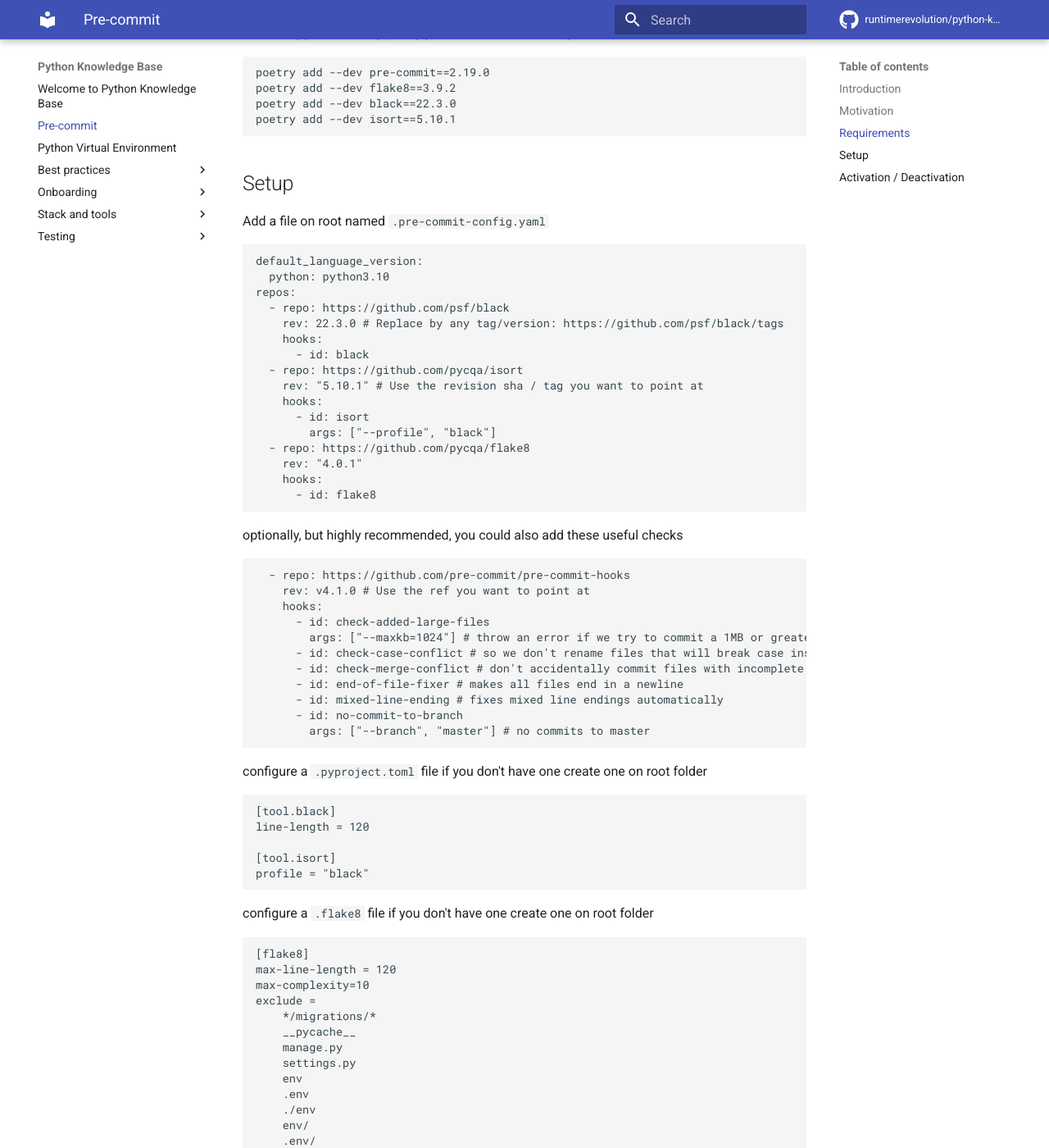
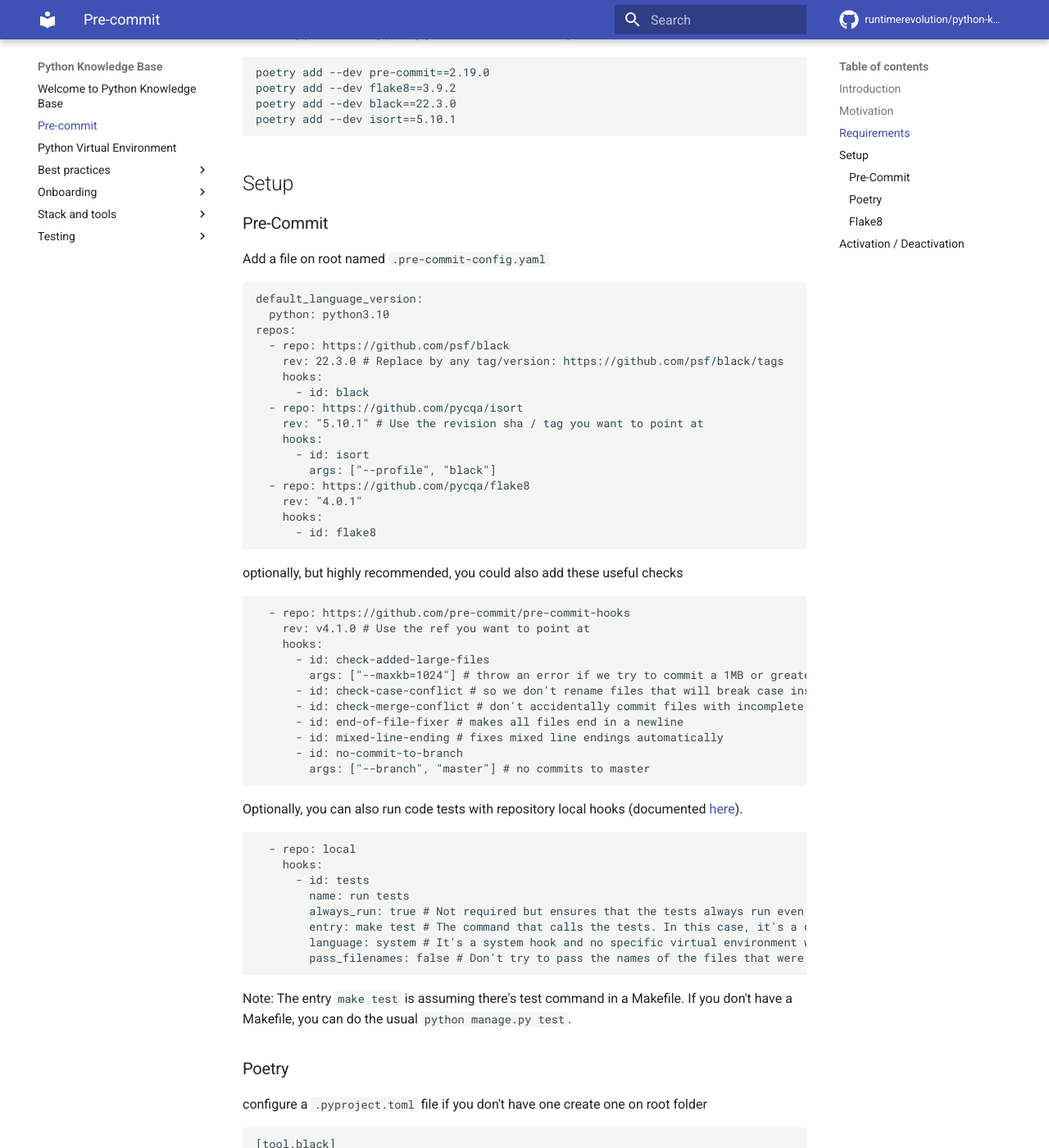
Before and after one commit to runtimerevolution/python-knowledge-base, an MkDocs documentation site: the page built from docs/pre-commit.md, in a window 1280 px wide and 1400 px high, scrolled down 800 px. Shown: the whole window at 82% size. Built offline with MkDocs 1.6.1 and Material for MkDocs 9.7.7, drawn with Linux system fonts in a browser that asks for light colours; comment, search, counter and statistics services are not loaded.

Commit message:
Added an entry in the pre-commit documentation about running tests as a local pre-commit hook. (#26)
Also added some h3 headings to the setup portion of the pre-commit so it's more clear.

Co-authored-by: Carlos Martinez <c.martinez@runtime-revolution.com>

````diff
--- a/docs/pre-commit.md
+++ b/docs/pre-commit.md
@@ -33,6 +33,8 @@
 ```
 
 ## Setup
+
+### Pre-Commit
 
 Add a file on root named `.pre-commit-config.yaml`
 ```
@@ -70,6 +72,24 @@
         args: ["--branch", "master"] # no commits to master
 ```
 
+Optionally, you can also run code tests with repository local hooks (documented [here](https://pre-commit.com/#repository-local-hooks)).
+
+```
+  - repo: local
+    hooks:
+      - id: tests
+        name: run tests
+        always_run: true # Not required but ensures that the tests always run even if there are no matching.
+        entry: make test # The command that calls the tests. In this case, it's a command in a Makefile.
+        language: system # It's a system hook and no specific virtual environment will be provided for the hook's execution;
+        pass_filenames: false # Don't try to pass the names of the files that were changed to the hook entry;
+
+```
+
+Note: The entry `make test` is assuming there's test command in a Makefile. If you don't have a Makefile, you can do the usual `python manage.py test`.
+
+### Poetry
+
 configure a `.pyproject.toml` file if you don't have one create one on root folder
 
 ```
@@ -79,6 +99,8 @@
 [tool.isort]
 profile = "black"
 ```
+
+### Flake8
 
 configure a `.flake8` file if you don't have one create one on root folder
 
````
Also changed, not shown: .pre-commit-config.yaml (+8 -0 lines).
